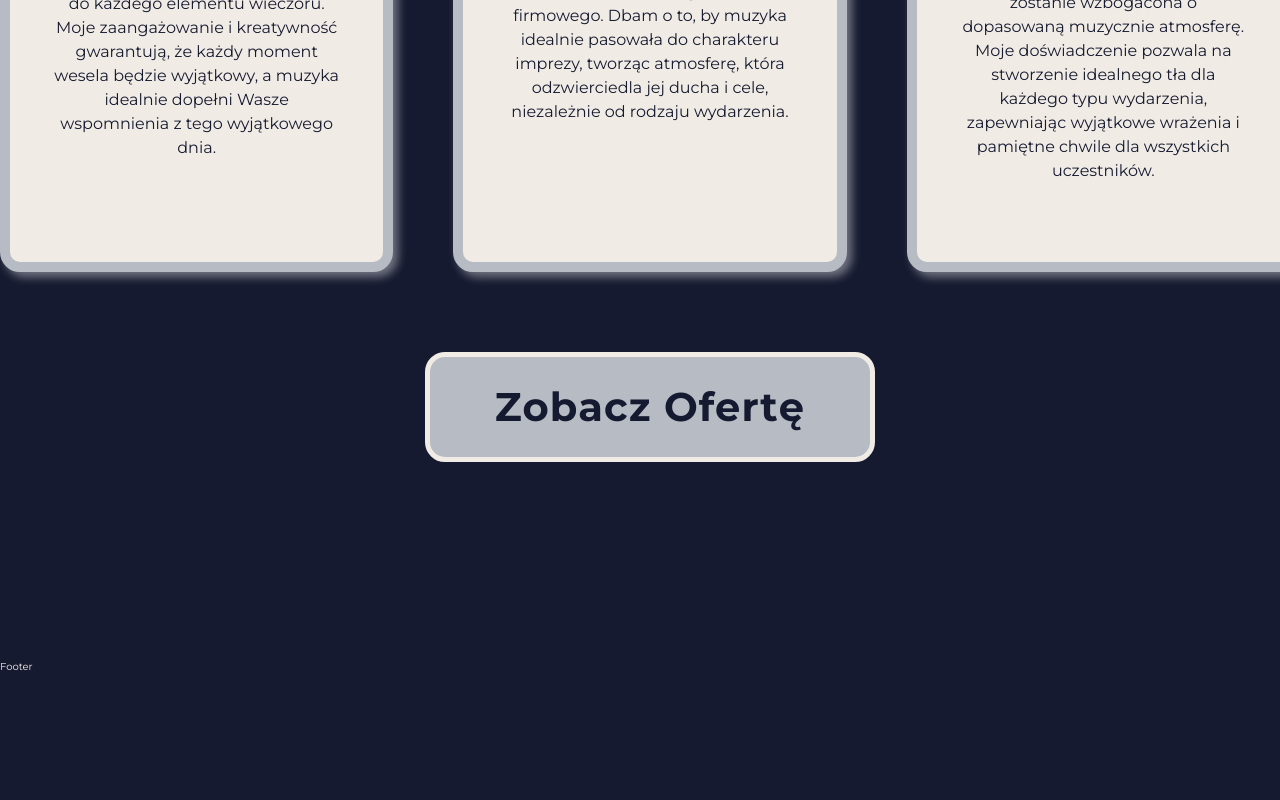
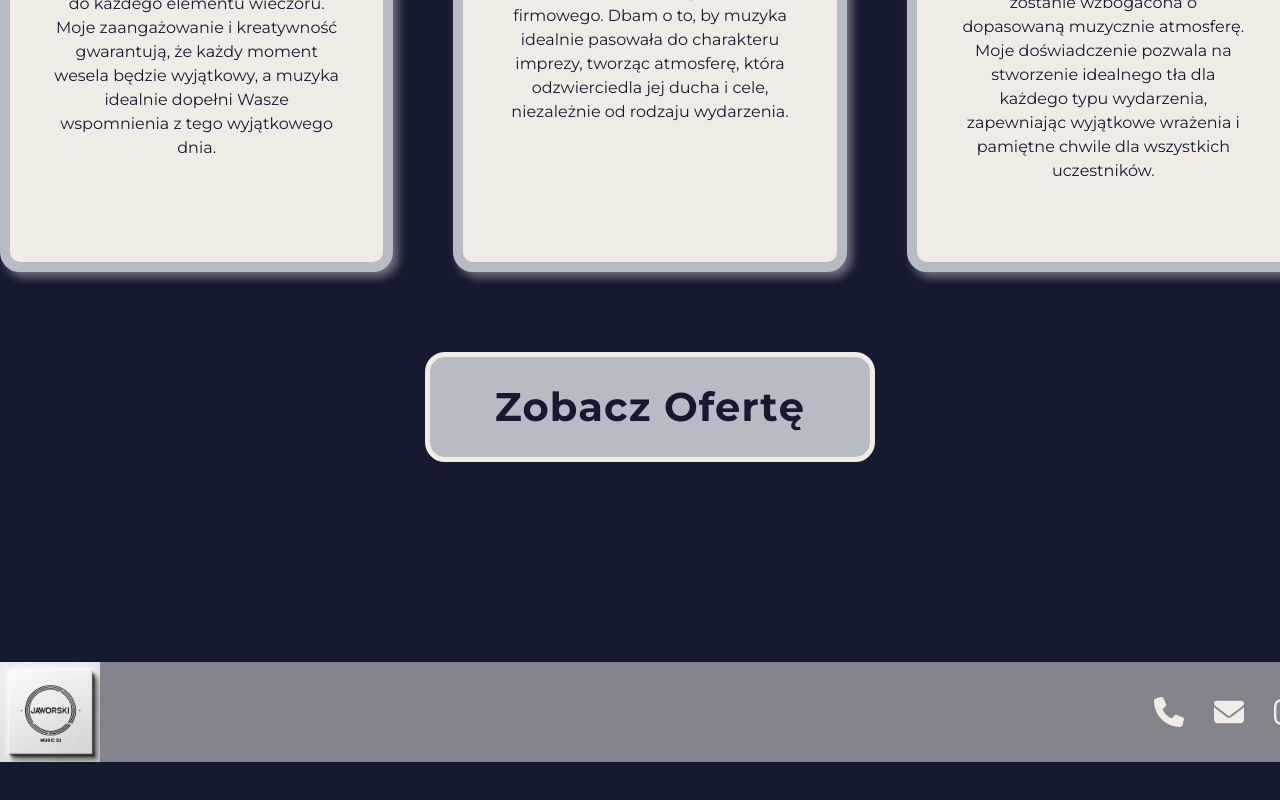
Before and after one commit to patryk-pi/Baby_Feed, a Next.js app: page / in a window 1280 px wide. Shown: the part 1424-2224 px from the top of the page. After the commit the page ends 2186 px from the top, so only its background shows below. Built offline with nearby package versions, Linux system fonts and the light colour scheme.

Commit message:
created footer component

```diff
--- a/src/components/ContactPage/ContactOption/ContactOption.tsx
+++ b/src/components/ContactPage/ContactOption/ContactOption.tsx
@@ -2,7 +2,7 @@ import { ReactNode } from "react";
 
 type ContactOptionProps = {
     icon: ReactNode;
-    text: string;
+    text?: string;
     link?: string;
 };
 
@@ -12,12 +12,10 @@ export type IconProps = {
 
 const ContactOption = ({ icon, text, link }: ContactOptionProps) => {
     return (
-        <div className="contactoption">
+        <a href={link} target="_blank" className="contactoption">
             {icon}
-            <a href={link} target="_blank">
-                {text}
-            </a>
-        </div>
+            {text && <p>{text}</p>}
+        </a>
     );
 };
 export default ContactOption;
--- a/src/components/ContactPage/ContactOption/_contactoption.scss
+++ b/src/components/ContactPage/ContactOption/_contactoption.scss
@@ -3,6 +3,7 @@
     flex-direction: column;
     justify-content: center;
     align-items: center;
+    text-decoration: none;
 
     &__icon {
         height: 5rem;
@@ -11,10 +12,10 @@
         margin-bottom: 2rem;
     }
 
-    a {
+    p {
         font-size: 2rem;
         letter-spacing: 0.8px;
-        text-decoration: none;
+
         color: $color-white;
     }
 }
--- a/src/components/Footer/Footer.tsx
+++ b/src/components/Footer/Footer.tsx
@@ -1,4 +1,39 @@
+import Link from "next/link";
+import Image from "next/image";
+import ContactOption from "../ContactPage/ContactOption/ContactOption";
+import Phone from "../ContactPage/Icons/Phone";
+import Envelope from "../ContactPage/Icons/Envelope";
+import Instagram from "../ContactPage/Icons/Instagram";
+
 const Footer = () => {
-    return <div className="footer">Footer</div>;
+    return (
+        <footer className="footer">
+            <div className="footer__container">
+                <Link href={"/"}>
+                    <Image
+                        src={"/Logo.png"}
+                        height={100}
+                        width={100}
+                        alt="Jaworski Music Logo"
+                    />
+                </Link>
+                <div className="footer__icons">
+                    <ContactOption
+                        icon={<Phone className="footer__icon" />}
+                        link={"tel:+48740722030"}
+                    />
+                    <ContactOption
+                        icon={<Envelope className="footer__icon" />}
+                        link={"mailto:djawroskimusic@gmail.com"}
+                    />
+
+                    <ContactOption
+                        icon={<Instagram className="footer__icon" />}
+                        link={"https://instagram.com/jaworskimusic"}
+                    />
+                </div>
+            </div>
+        </footer>
+    );
 };
 export default Footer;
--- a/src/components/Footer/_footer.scss
+++ b/src/components/Footer/_footer.scss
@@ -1,4 +1,24 @@
 .footer {
-    height: 30rem;
-    background-color: $color-primary;
+    // height: 30rem;
+    background-color: rgba(240, 236, 229, 0.5);
+
+    &__container {
+        width: $container-width;
+        display: flex;
+        justify-content: space-between;
+        align-items: center;
+        margin: 0 auto;
+    }
+
+    &__icons {
+        display: flex;
+        gap: 3rem;
+    }
+
+    &__icon {
+        height: 3rem;
+
+        width: auto;
+        fill: $color-white;
+    }
 }
--- a/src/components/Navbar/Navbar.tsx
+++ b/src/components/Navbar/Navbar.tsx
@@ -1,7 +1,5 @@
 "use client";
 
-import { Parallax, ParallaxProvider } from "react-scroll-parallax";
-import Logo from "../Logo/Logo";
 import NavLink from "./components/NavLink";
 import Image from "next/image";
 import { useEffect, useState } from "react";
```
